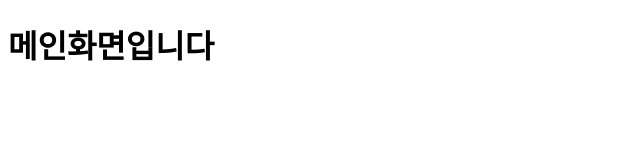
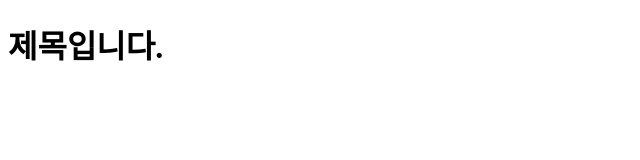
Before and after one commit to psh-computer/gitTmpProject, a plain HTML site: page index.html in a window 1280 px wide. Shown: the whole page, without its empty margins (0-640 px from the left). Drawn offline with Linux system fonts and the light colour scheme.

Commit message:
index.html 제목 수정

```diff
--- a/index.html
+++ b/index.html
@@ -6,6 +6,6 @@
     <title>메인화면</title>
 </head>
 <body>
-    <h1>메인화면입니다</h1>
+    <h1>제목입니다.</h1>
 </body>
 </html>
```
